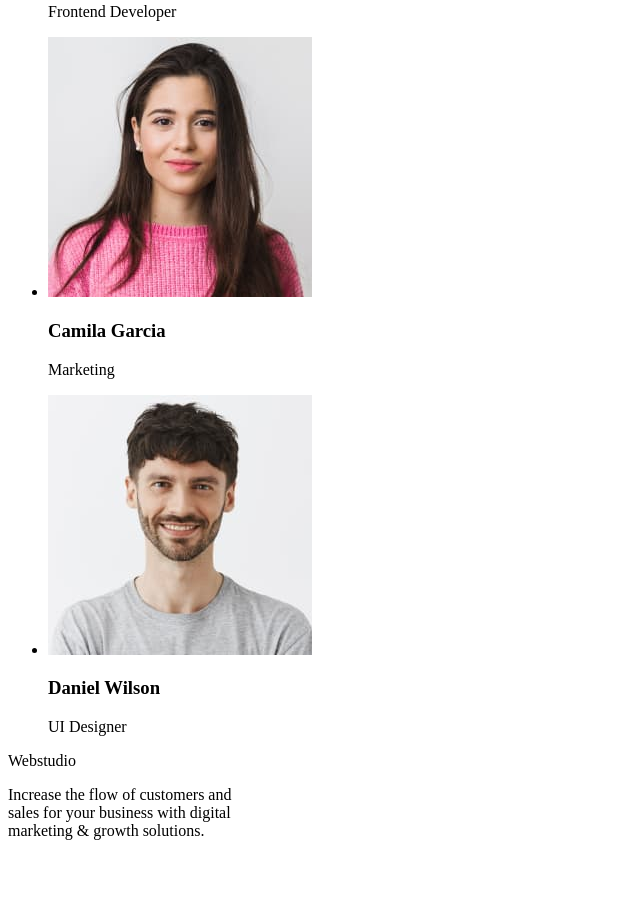
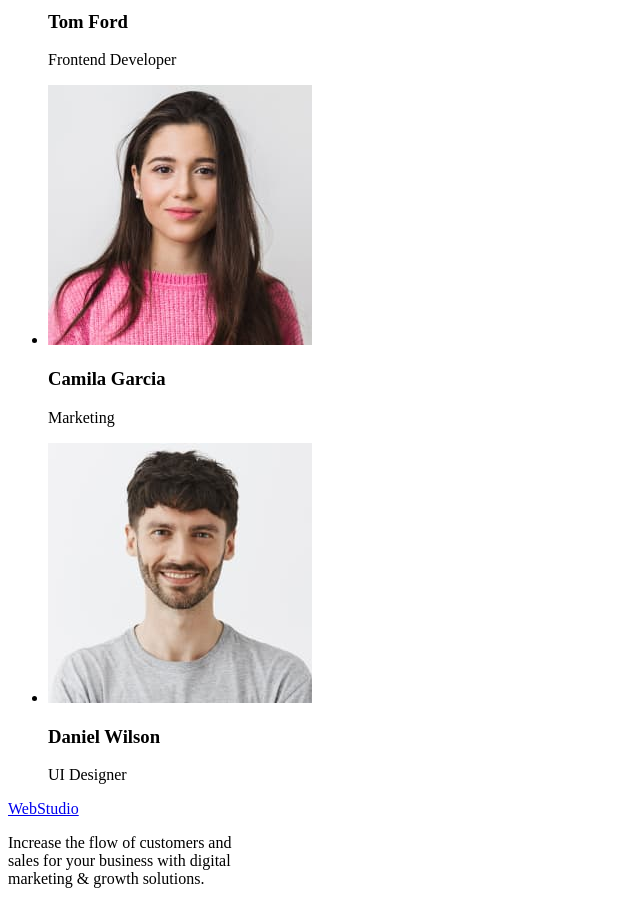
Before and after one commit to Irena-Romaniuk/goit-markup-hw-01, a plain HTML site: page index.html in a window 1280 px wide. Shown: the part 1290-2194 px from the top of the page, without its empty margins (0-640 px from the left). Before the commit the page ends 2146 px from the top, so only its background shows below. Drawn offline with Linux system fonts and the light colour scheme.

Commit message:
finalization 01

```diff
--- a/index.html
+++ b/index.html
@@ -8,13 +8,14 @@
   <body>
     <header>
       <nav>
-        <a href="">WebStudio</a>
+        <a href=”./index.html”>WebStudio</a>
         <ul>
           <li><a href="">Studio</a></li>
           <li><a href="">Portfolio</a></li>
           <li><a href="">Contacts</a></li>
         </ul>
       </nav>
+      <address>
       <ul>
         <li>
           <a
@@ -30,6 +31,7 @@
           >
         </li>
       </ul>
+      </address>
     </header>
     <main>
       <section>
@@ -37,6 +39,7 @@
         <button type="button">Order Service</button>
       </section>
       <section>
+        <h2>Lorem ipsum dolor</h2>
         <ul>
           <li>
             <h3>Strategy</h3>
@@ -115,7 +118,7 @@
       </section>
     </main>
     <footer>
-      <p>Webstudio</p>
+      <a href=”./index.html”>WebStudio</a>
       <p>
         Increase the flow of customers and <br />
         sales for your business with digital <br />
```
